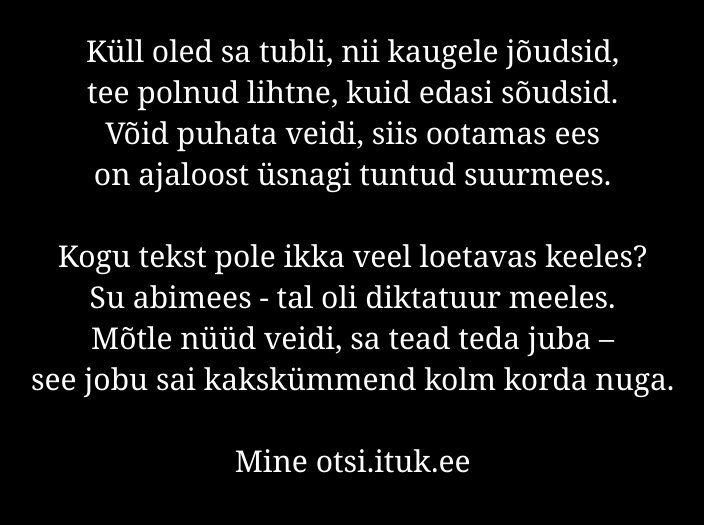
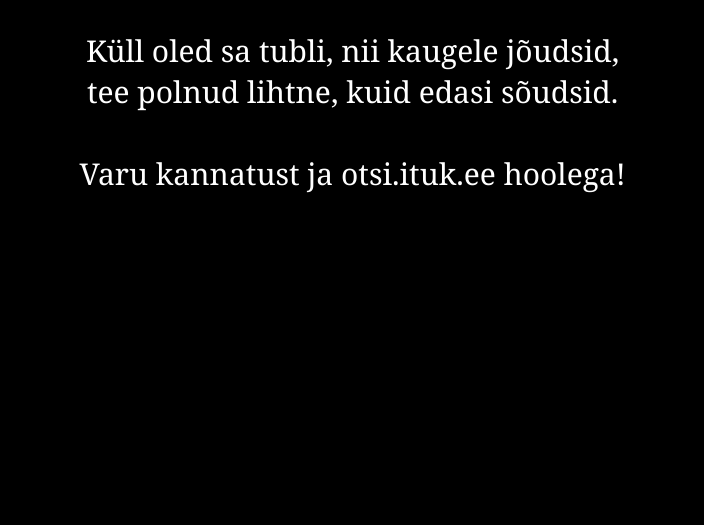
Before and after one commit to mhehoop/porgandid, a plain HTML site: page teine-task/index.html in a window 1280 px wide. Shown: the whole page, without its empty margins (303-1007 px from the left). Drawn offline with Linux system fonts and the light colour scheme.

Commit message:
kolmanda taski indeks parandatud

```diff
--- a/teine-task/index.html
+++ b/teine-task/index.html
@@ -10,15 +10,8 @@
     <pre style="font-family:Georgia,serif;color:white;font-size:30px">
     Küll oled sa tubli, nii kaugele jõudsid,
     tee polnud lihtne, kuid edasi sõudsid.
-    Võid puhata veidi, siis ootamas ees
-    on ajaloost üsnagi tuntud suurmees.
 
-    Kogu tekst pole ikka veel loetavas keeles?
-    Su abimees - tal oli diktatuur meeles.
-    Mõtle nüüd veidi, sa tead teda juba –
-    see jobu sai kakskümmend kolm korda nuga.
-
-    Mine otsi.ituk.ee
+    Varu kannatust ja otsi.ituk.ee hoolega!
     </pre>
     </center>
 
```
